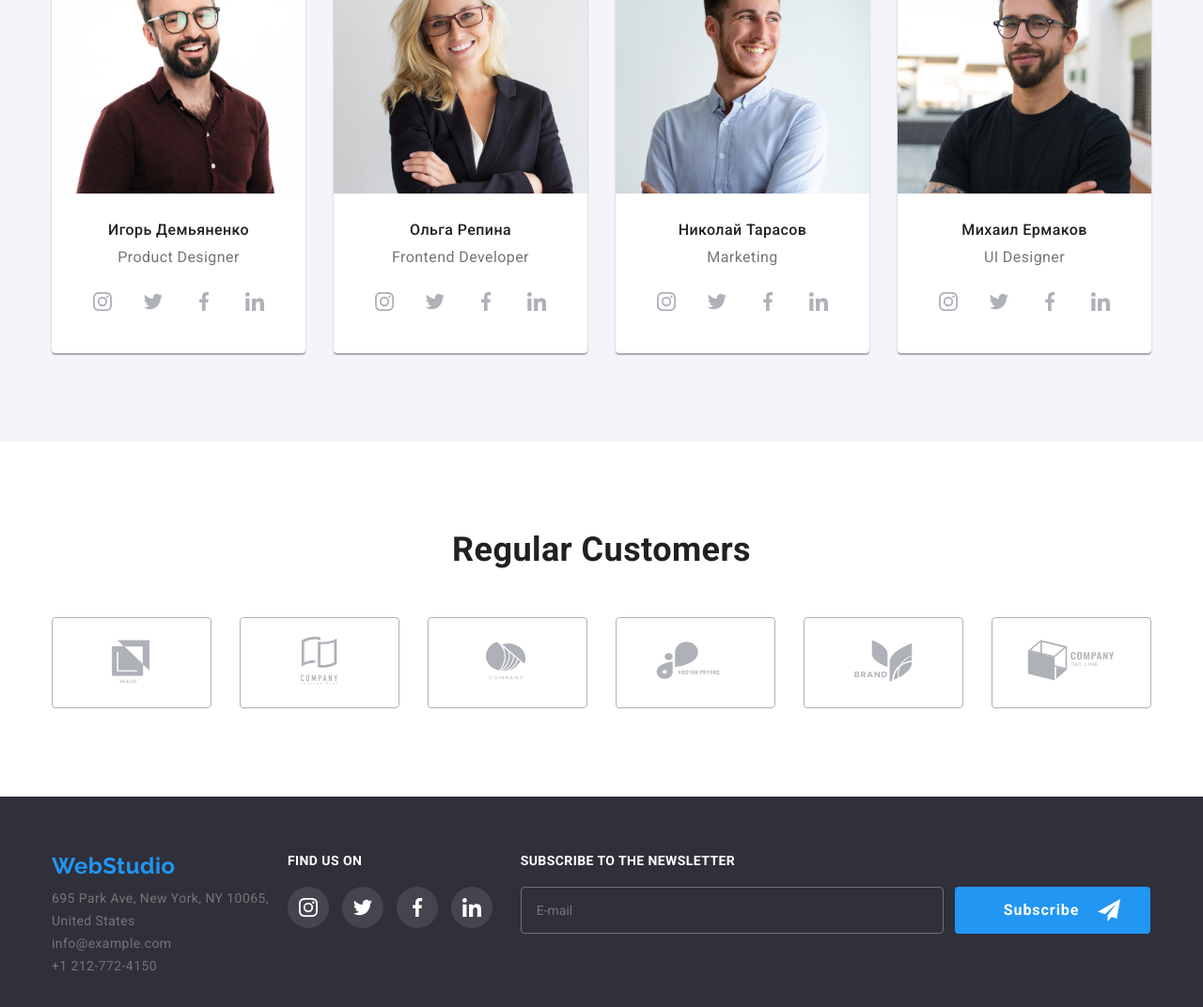
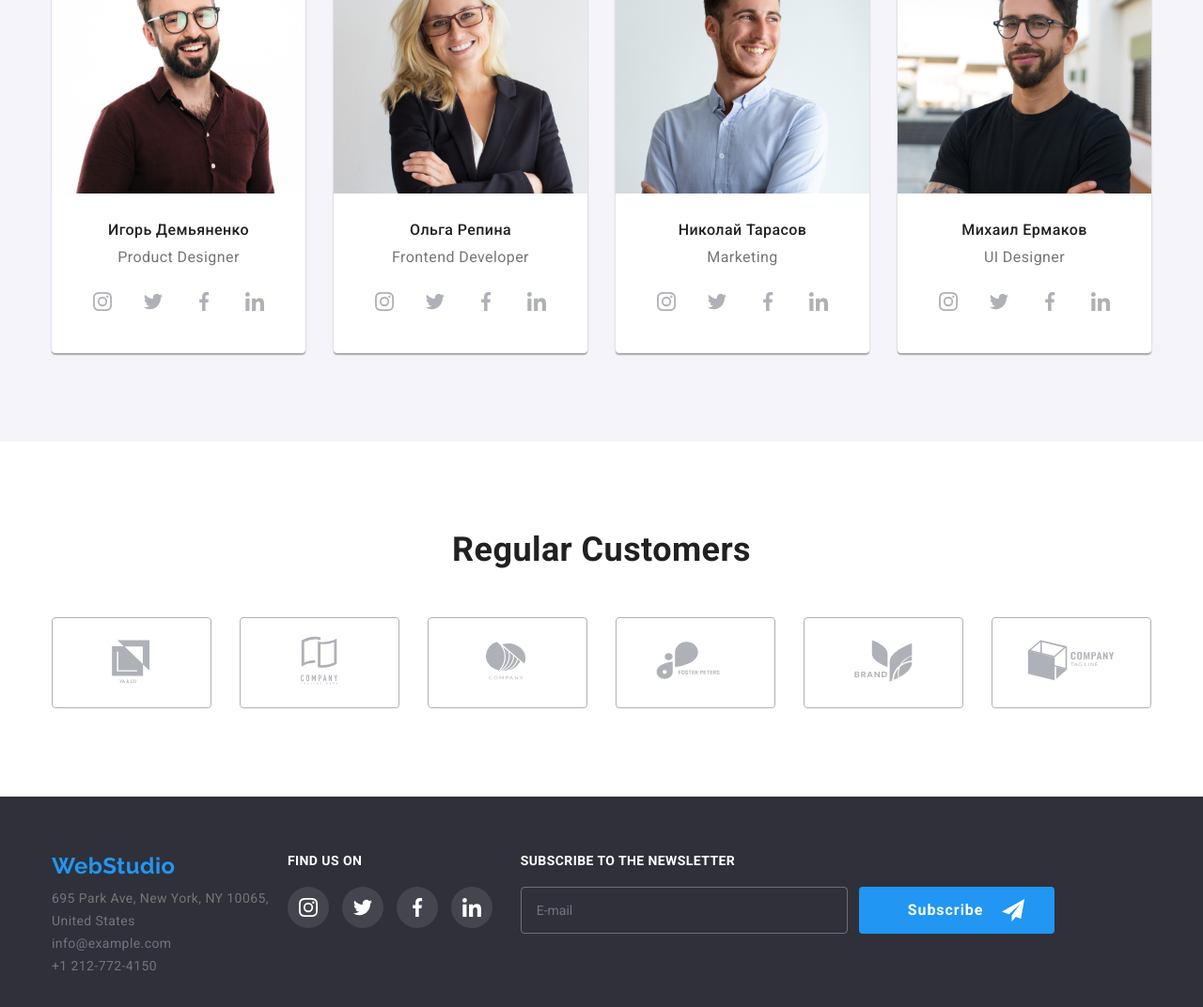
Before and after one commit to AntonPavlov8/goit-markup-hw-08, a website: page index.html in a window 1280 px wide. Shown: the part 1799-2871 px from the top of the page at 94% size. Drawn offline with nearby package versions, Linux system fonts and the light colour scheme.

Commit message:
small fix

```diff
--- a/sass/components/_footer.scss
+++ b/sass/components/_footer.scss
@@ -120,4 +120,7 @@
         flex-direction: row;
         gap: 12px;
     }
+    .footer-email-input {
+        width: 348px;
+    }
 }
```
Also changed, not shown: css/main.css, css/main.min.css, 2 other files.
